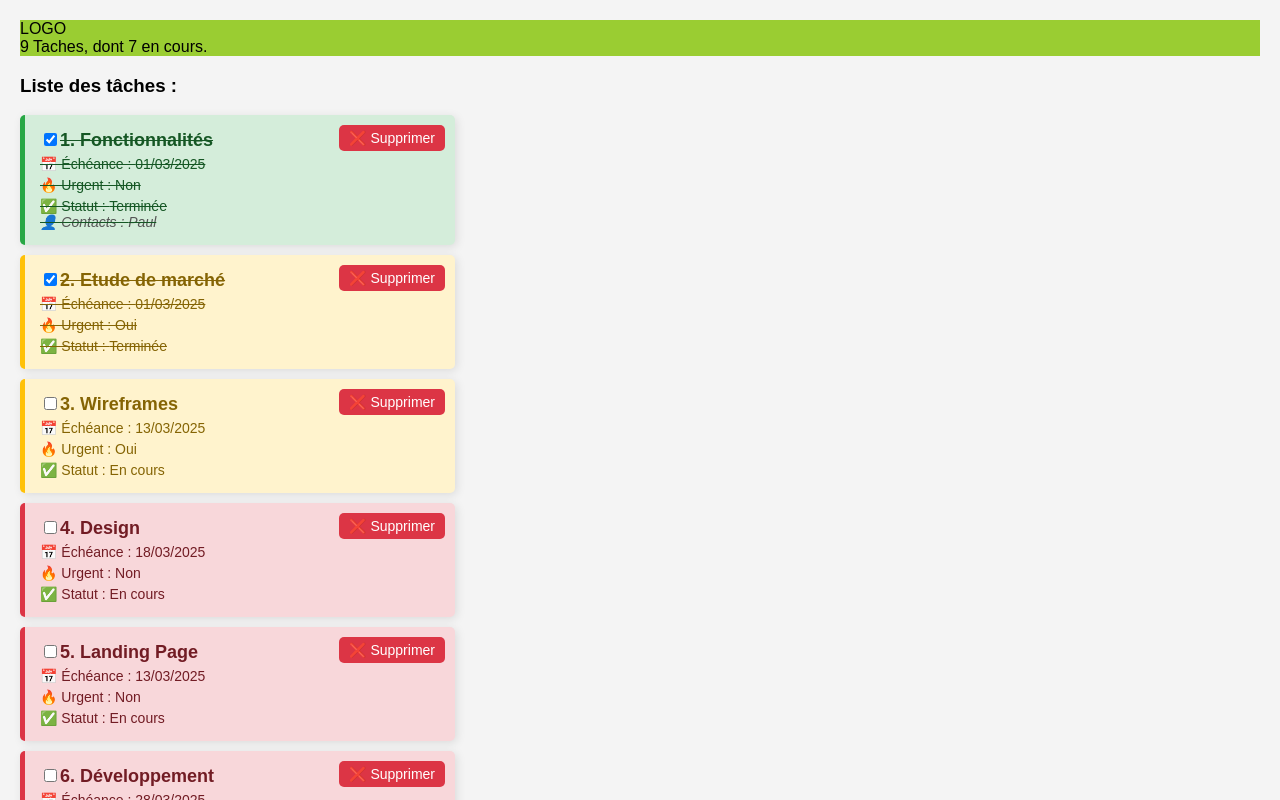
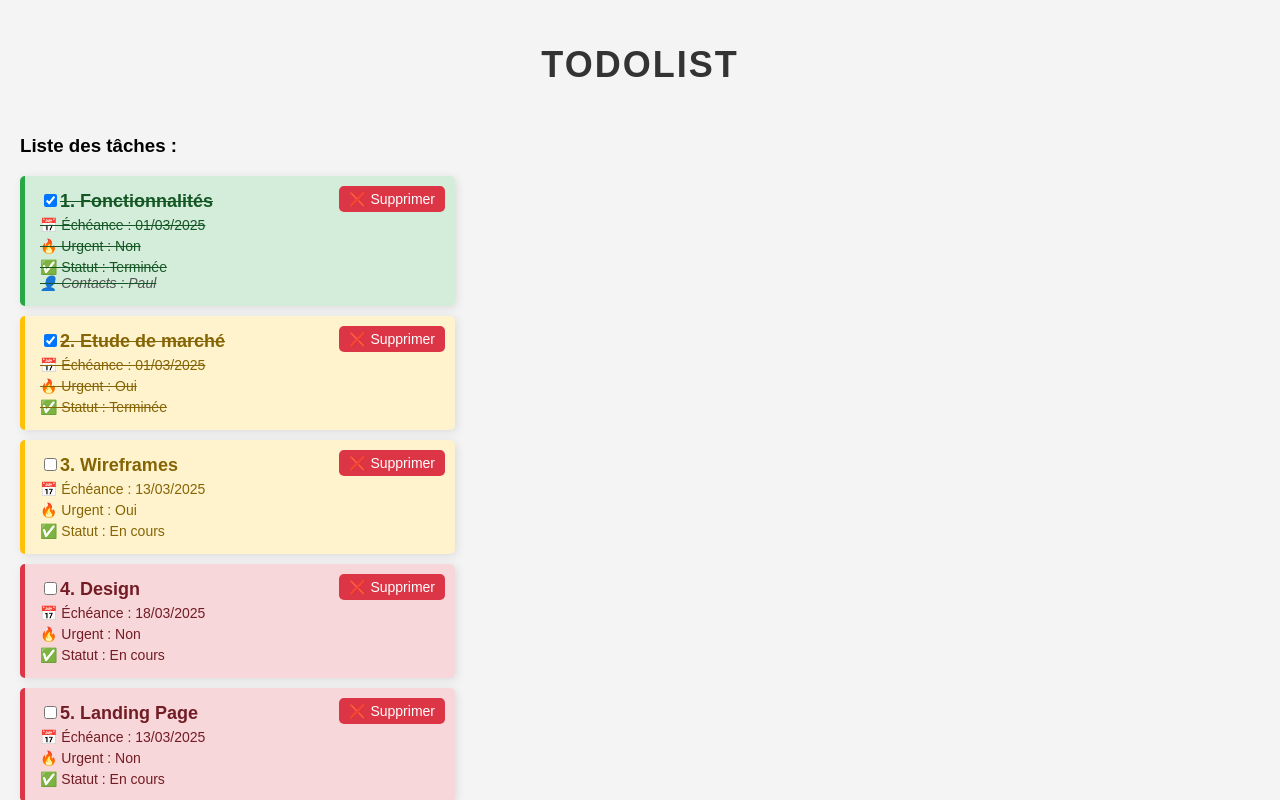
Before and after one commit to EL-ALMOUSSI-Youssef-2326040aa/Projet-TodoList, a React (Create React App) app: page / in a window 1280 px wide. Shown: the top 800 px of the page. Built offline with nearby package versions, Linux system fonts and the light colour scheme.

Commit message:
Modification du titre et léger changement dans le css

```diff
--- a/src/App.css
+++ b/src/App.css
@@ -7,6 +7,27 @@
   display: flex;
   flex-direction: column;
   align-items: flex-start; /* Aligner tout à gauche */
+}
+
+/* En-tête avec le titre TodoList */
+.header {
+  text-align: center;
+  margin-bottom: 20px;
+  width: 100%;
+  display: flex;
+  justify-content: center; /* Centrer le titre horizontalement */
+}
+
+/* Style pour le titre TodoList */
+.todo-title {
+  font-family: 'Arial', sans-serif;
+  font-size: 36px;
+  font-weight: bold;
+  color: #333;
+  text-transform: uppercase;
+  letter-spacing: 2px;
+  margin-bottom: 10px;
+  text-align: center; /* Centrer le texte */
 }
 
 /* Liste des tâches */
--- a/src/components/Header.js
+++ b/src/components/Header.js
@@ -1,17 +1,15 @@
-import React from "react";
+import React from 'react';
 
-const Header = ({ taches }) => {
-  const nbTache = taches.length;
-  const nbTachesEncours = taches.filter((tache) => !tache.done).length;
+function Header({ taches }) {
+  // Compter le nombre de tâches en cours
+  const tasksInProgress = taches.filter((task) => !task.done).length;
+  const totalTasks = taches.length;
 
   return (
-    <div style={{ backgroundColor: "yellowgreen", width: "100%" }}>
-      <div>LOGO</div>
-      <div>
-        {nbTache} Taches, dont {nbTachesEncours} en cours.
-      </div>
-    </div>
+    <header className="header">
+      <h1 className="todo-title">TodoList</h1>
+    </header>
   );
-};
+}
 
 export default Header;
```
